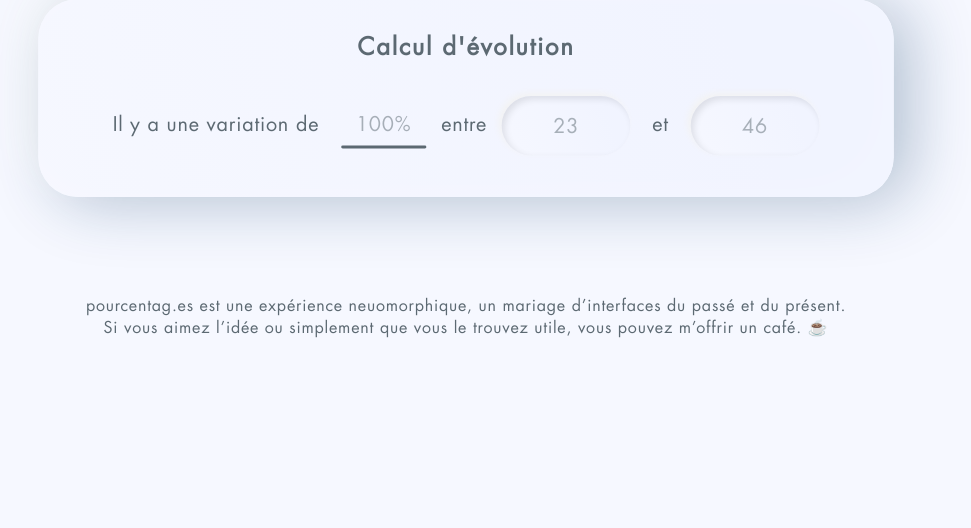
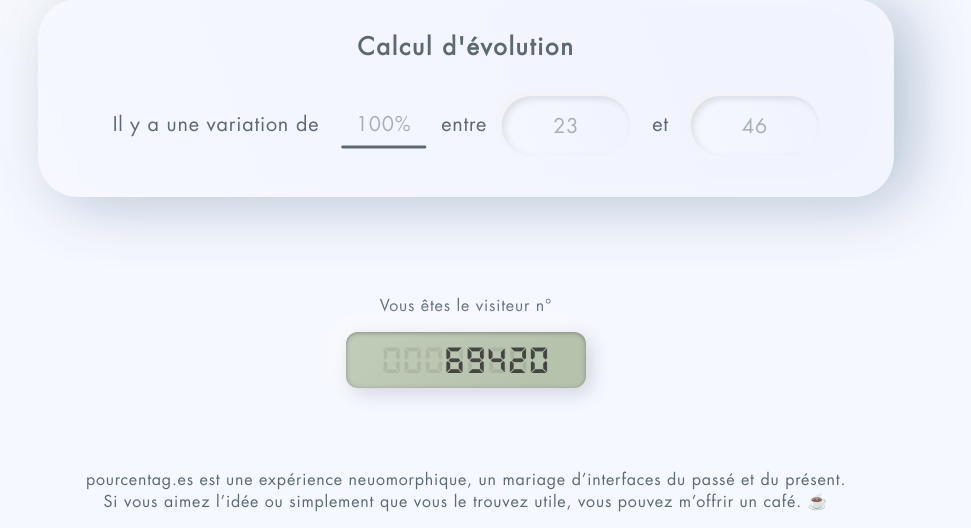
Before and after one commit to morceaudebois/pourcentag.es, a PHP site: page / in a window 1280 px wide. Shown: the part 903-1431 px from the top of the page, without its empty margins (174-1145 px from the left). Before the commit the page ends 1241 px from the top, so only its background shows below. Run offline with PHP 8.4, Linux system fonts and the light colour scheme.

Commit message:
Compteur de visiteur (CSS)

```diff
--- a/index.html
+++ b/index.html
@@ -54,6 +54,8 @@
 </section>
 
 <footer>
+	<p>Vous êtes le visiteur n°</p>
+	<div class="compteur"><span>69420</span></div>
 	<p>pourcentag.es est une expérience neuomorphique, un mariage d’interfaces du passé et du présent.<br>
 	Si vous aimez l’idée ou simplement que vous le trouvez utile, vous pouvez m’offrir un café. ☕️</p>
 </footer>
--- a/src/scss/_global.scss
+++ b/src/scss/_global.scss
@@ -17,11 +17,11 @@
 }
 
 @font-face {
-    font-family: 'Futura Medium';
-    src: url('../fonts/Futura-Medium.woff2') format('woff2'),
-        url('../fonts/Futura-Medium.woff') format('woff');
-    font-weight: medium;
-    font-style: medium;
+    font-family: 'DS Digital';
+    src: url('../fonts/ds-digital-bold_allfont.net-webfont.woff2') format('woff2'),
+         url('../fonts/ds-digital-bold_allfont.net-webfont.woff') format('woff');
+    font-weight: bold;
+    font-style: normal;
 }
 
 @mixin transition {
--- a/src/scss/style.scss
+++ b/src/scss/style.scss
@@ -14,15 +14,9 @@
 }
 
 section {
-	// display: flex;
-	// flex-direction: column;
-	// box-sizing: border-box;
-
 	transform: scale(0.99);
 	transition: transform .15s;
-
 	max-width: 800px;
-
 	margin: auto;
 	margin-top: 6em;
 	background-color: $baseBg;
@@ -33,8 +27,6 @@ section {
 				-16px -16px 40px rgba(255, 255, 255, 0.8),
 				inset -8px -6px 80px rgba(255, 255, 255, 0.18);
 	min-width: 300px;
-
-
 
 	h3 {
 		margin-block-start: 0em;
@@ -93,8 +85,6 @@ section {
 				@include transition;
 	    	}
 
-
-
 			&.pourcent {
 				padding-right: 1em;
 
@@ -114,8 +104,6 @@ section {
 				border-color: red;
 			}
 
-
-
 			&.error {
 				background: radial-gradient(circle, rgba(229,26,26,0.8) -1%, rgba(229,26,26,1) 100%)!important;
 				box-shadow: 0px 4px 16px rgba(255, 30, 28, 0.5), inset -2px 0px 2px rgba(96, 18, 0, 0.1);
@@ -130,8 +118,6 @@ section {
 				}
 			}
 		}
-
-
 
 		&.quant .resultat:before {
 			content: "20%";
@@ -150,12 +136,8 @@ section {
 			padding-left: 0px;
 		}
 
-
-
-
 		.resultat {
 			position: relative;
-
 
 			&:after {
 				content: "";
@@ -196,13 +178,53 @@ section {
 	}
 }
 
-
-
-
-
-
 footer {
 	padding-top: 5em;
+
+	.compteur {
+		margin: auto;
+		position: relative;
+		height: 3.5em;
+		width: 15em;
+		border-radius: 12px;
+		background: linear-gradient(-60deg, #B5C2AC 19.14%, #C9D2C2 154.68%);
+		box-shadow: 5px 5px 20px rgba(0, 6, 39, .16),
+					-5px -5px 30px rgba(255,255,255, .9),
+					inset 0px 1px 4px rgba(74,81,70,.5);
+		display: flex;
+		align-items: center;
+		justify-content: flex-end;
+		box-sizing: border-box;
+		margin-bottom: 5em;
+
+		&:before {
+			box-sizing: border-box;
+			content:"00000000";
+			font-family: 'DS Digital';
+			padding-right: 15px;
+			padding-left: 15px;
+			left: 0px;
+			bottom: 0px;
+			font-size: 2.5em;
+			color: #383A37;
+			opacity: .11;
+			position: absolute;
+			width: 100%;
+			height: 100%;
+			display: flex;
+			align-items: center;
+			justify-content: center;
+		}
+
+		span {
+			padding-right: 36px;
+			padding-left: 36px;
+			font-family: 'DS Digital';
+			font-size: 2.5em;
+			color: #383A37;
+			opacity: 0.9;
+		}
+	}
 
 	p {
 		text-align: center;
```
Also changed, not shown: src/css/style.css, src/fonts/Futura-Medium.woff (deleted), src/fonts/Futura-Medium.woff2 (deleted), src/fonts/ds-digital-bold_allfont.net-webfont.woff (added), src/fonts/ds-digital-bold_allfont.net-webfont.woff2 (added), 1 other file.
